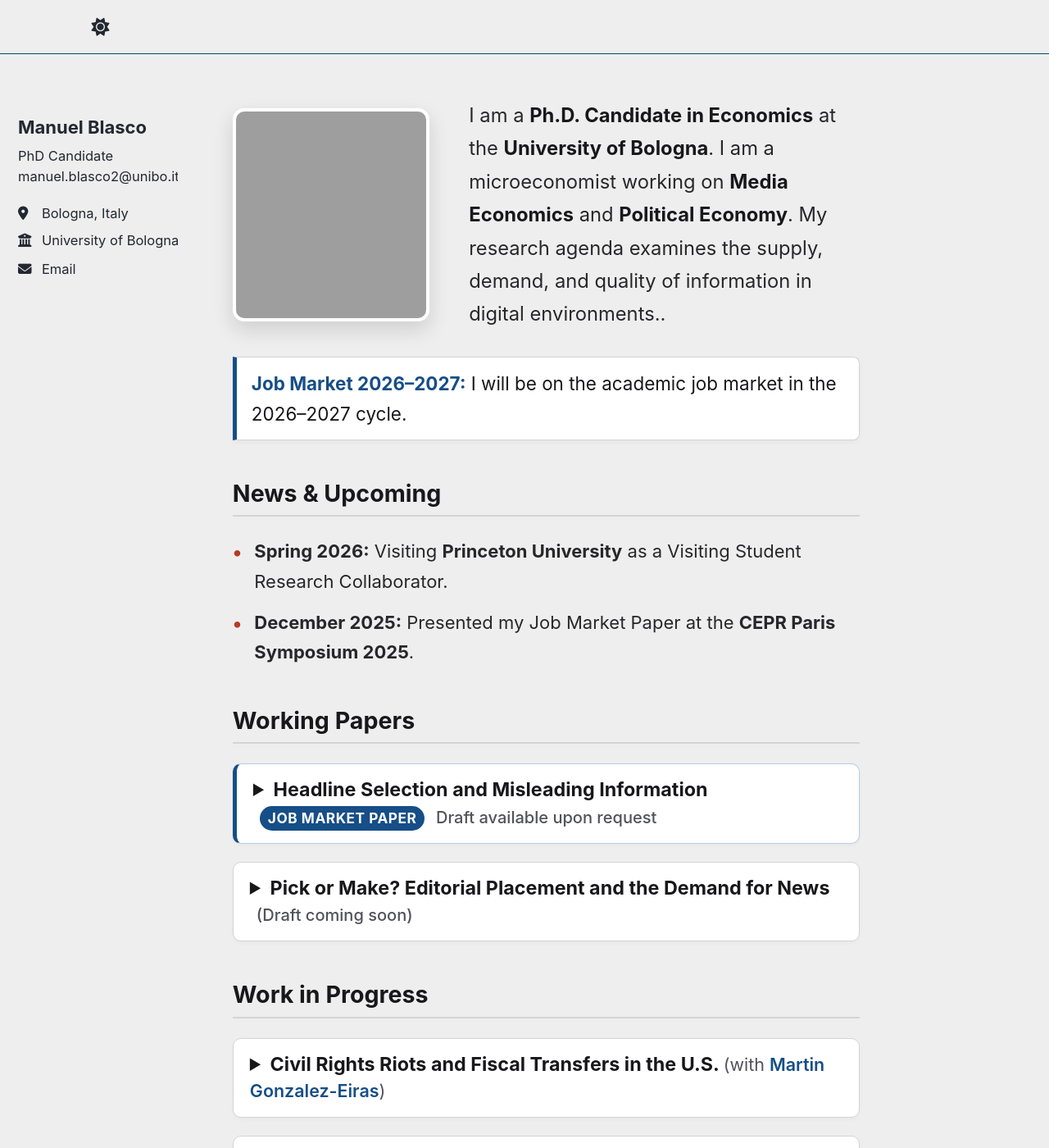
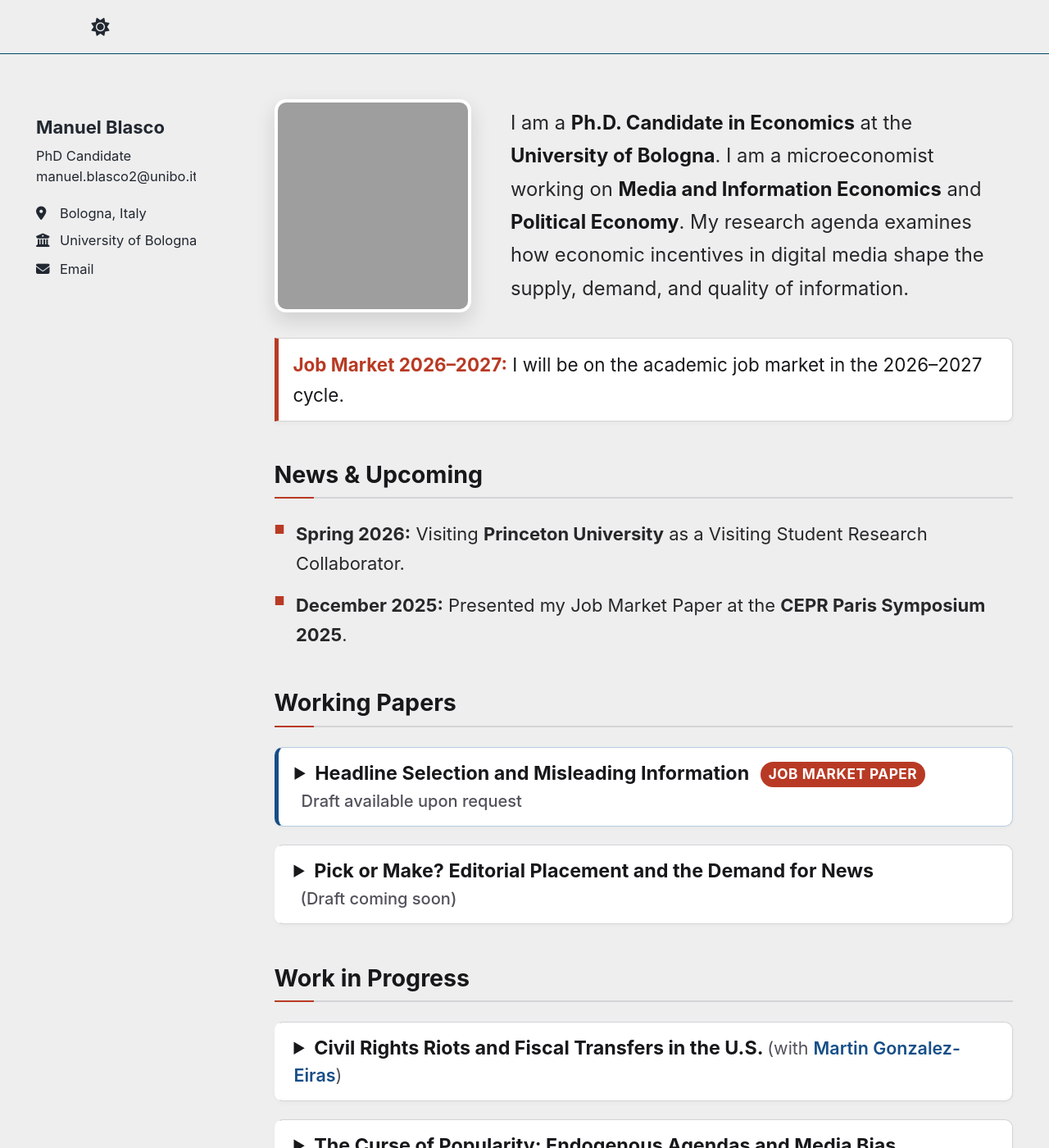
Before and after one commit to ManuelBlasco/manuelblasco.github.io, a Jekyll site: the page built from _pages/about.md, in a window 1280 px wide and 1400 px high. Shown: the whole window at 82% size. Built offline with Jekyll 4.4.1, drawn with Linux system fonts in a browser that asks for light colours; a script that is not in the unit is left out; part of the change alters nothing that is shown.

Commit message:
Update about.md

```diff
--- a/_pages/about.md
+++ b/_pages/about.md
@@ -3,6 +3,7 @@ permalink: /
 title: ""
 excerpt: "Ph.D. Candidate in Economics at the University of Bologna"
 author_profile: true
+classes: wide
 redirect_from:
   - /about/
   - /about.html
@@ -12,17 +13,30 @@ redirect_from:
   /* Variables de color extraídas de tu foto */
   :root {
     --tile-blue: #164e87;       /* Azul cobalto de las baldosas */
-    --tile-blue-soft: #cbd5e1;  /* Borde suave para el JMP */
-    --tile-red: #b83a24;        /* Rojo ladrillo de las baldosas (para micro-acentos) */
-    --ink-dark: #18181b;        /* Negro carbón (como tu abrigo y líneas del piso) */
-    --ink-body: #27272a;        /* Gris tinta para lectura cómoda de abstracts */
+    --tile-red: #b83a24;        /* Rojo terracota/ladrillo de las baldosas */
+    --tile-yellow: #d99b26;     /* Amarillo mostaza de las baldosas */
+    --ink-dark: #18181b;        /* Negro carbón (abrigo y líneas del piso) */
+    --ink-body: #27272a;        /* Gris tinta para lectura cómoda */
     --ink-muted: #52525b;       /* Gris medio para notas secundarias */
-    --border-warm: #d4d4d8;     /* Borde neutro que armoniza con el fondo de la web */
+    --border-warm: #d4d4d8;     /* Borde neutro */
   }
 
   /* Oculta el título grande redundante de la plantilla */
   .page__title {
     display: none !important;
+  }
+
+  /* Ensancha el contenedor general de la plantilla en pantallas de computadora */
+  @media (min-width: 1024px) {
+    #main {
+      max-width: 1380px !important;
+      padding-left: 2rem !important;
+      padding-right: 2rem !important;
+    }
+    .page {
+      width: calc(100% - 240px) !important;
+      padding-right: 0 !important;
+    }
   }
 
   /* Contenedor general */
@@ -80,7 +94,7 @@ redirect_from:
     box-sizing: border-box;
     background-color: #ffffff;
     border: 1px solid var(--border-warm);
-    border-left: 5px solid var(--tile-blue);
+    border-left: 5px solid var(--tile-red);
     padding: 13px 18px;
     border-radius: 0 8px 8px 0;
     font-size: 1.02em;
@@ -89,7 +103,7 @@ redirect_from:
     margin: 0 0 2.2rem 0;
   }
   .jm-banner strong {
-    color: var(--tile-blue);
+    color: var(--tile-red);
   }
 
   /* Adaptación automática para Celulares y Tablets pequeñas */
@@ -106,24 +120,34 @@ redirect_from:
     }
     .jm-banner {
       border-left: 1px solid var(--border-warm);
-      border-top: 4px solid var(--tile-blue);
+      border-top: 4px solid var(--tile-red);
       border-radius: 8px;
       text-align: center;
     }
   }
 
-  /* Títulos de sección */
+  /* Títulos de sección con subrayado bicolor (Terracota + Gris) */
   .section-heading {
+    position: relative;
     font-size: 1.3em;
     font-weight: 700;
     color: var(--ink-dark);
     border-bottom: 2px solid var(--border-warm);
-    padding-bottom: 0.4rem;
+    padding-bottom: 0.45rem;
     margin-top: 2.2rem;
     margin-bottom: 1.1rem;
   }
+  .section-heading::after {
+    content: "";
+    position: absolute;
+    left: 0;
+    bottom: -2px;
+    width: 48px;
+    height: 2px;
+    background-color: var(--tile-red);
+  }
 
-  /* Lista de noticias (con guiño sutil al rojo ladrillo de la foto) */
+  /* Lista de noticias */
   .news-list {
     list-style: none;
     padding-left: 0;
@@ -136,27 +160,32 @@ redirect_from:
     color: var(--ink-body);
   }
   .news-list li::before {
-    content: "•";
+    content: "■";
     position: absolute;
     left: 0;
+    top: 1px;
     color: var(--tile-red);
-    font-weight: bold;
-    font-size: 1.1em;
+    font-size: 0.65em;
   }
 
   /* Tarjetas de Papers */
   details.paper-card {
     background: #ffffff;
     border: 1px solid var(--border-warm);
+    border-left: 4px solid transparent;
     border-radius: 10px;
     padding: 15px 20px;
     margin: 1rem 0;
     box-shadow: 0 2px 5px rgba(0, 0, 0, 0.03);
-    transition: border-color 0.2s ease, box-shadow 0.2s ease;
+    transition: all 0.2s ease;
   }
   details.paper-card:hover {
     border-color: #a1a1aa;
+    border-left-color: var(--tile-blue);
     box-shadow: 0 4px 12px rgba(0, 0, 0, 0.06);
+  }
+  details.paper-card[open] {
+    border-left: 5px solid var(--tile-blue);
   }
   details.paper-card.jmp {
     border: 1px solid #b6cce2;
@@ -186,7 +215,7 @@ redirect_from:
     font-weight: 700;
     text-transform: uppercase;
     letter-spacing: 0.03em;
-    background-color: var(--tile-blue);
+    background-color: var(--tile-red);
     color: #ffffff;
     vertical-align: middle;
   }
@@ -228,6 +257,7 @@ redirect_from:
     margin-bottom: 0;
   }
 </style>
+
 <div class="academic-container">
 
   <!-- Fila 1: Foto a la izquierda + Bio centrada verticalmente a la derecha -->
@@ -237,7 +267,7 @@ redirect_from:
     </div>
     <div class="hero-text">
       <div class="bio-lead">
-        I am a <strong>Ph.D. Candidate in Economics</strong> at the <strong>University of Bologna</strong>. I am a microeconomist working on <strong>Media Economics</strong> and <strong>Political Economy</strong>. My research agenda examines the supply, demand, and quality of information in digital environments..
+        I am a <strong>Ph.D. Candidate in Economics</strong> at the <strong>University of Bologna</strong>. I am a microeconomist working on <strong>Media and Information Economics</strong> and <strong>Political Economy</strong>. My research agenda examines how economic incentives in digital media shape the supply, demand, and quality of information.
       </div>
     </div>
   </div>
```
